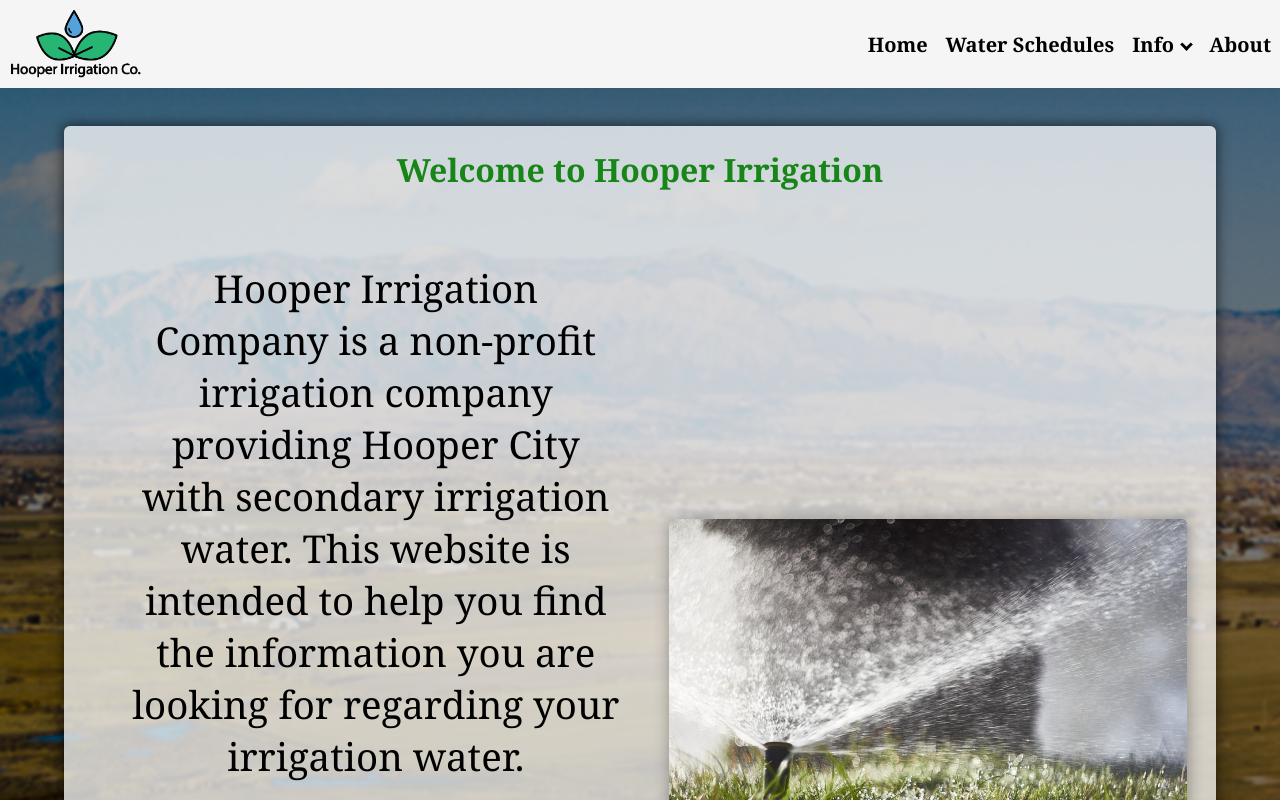
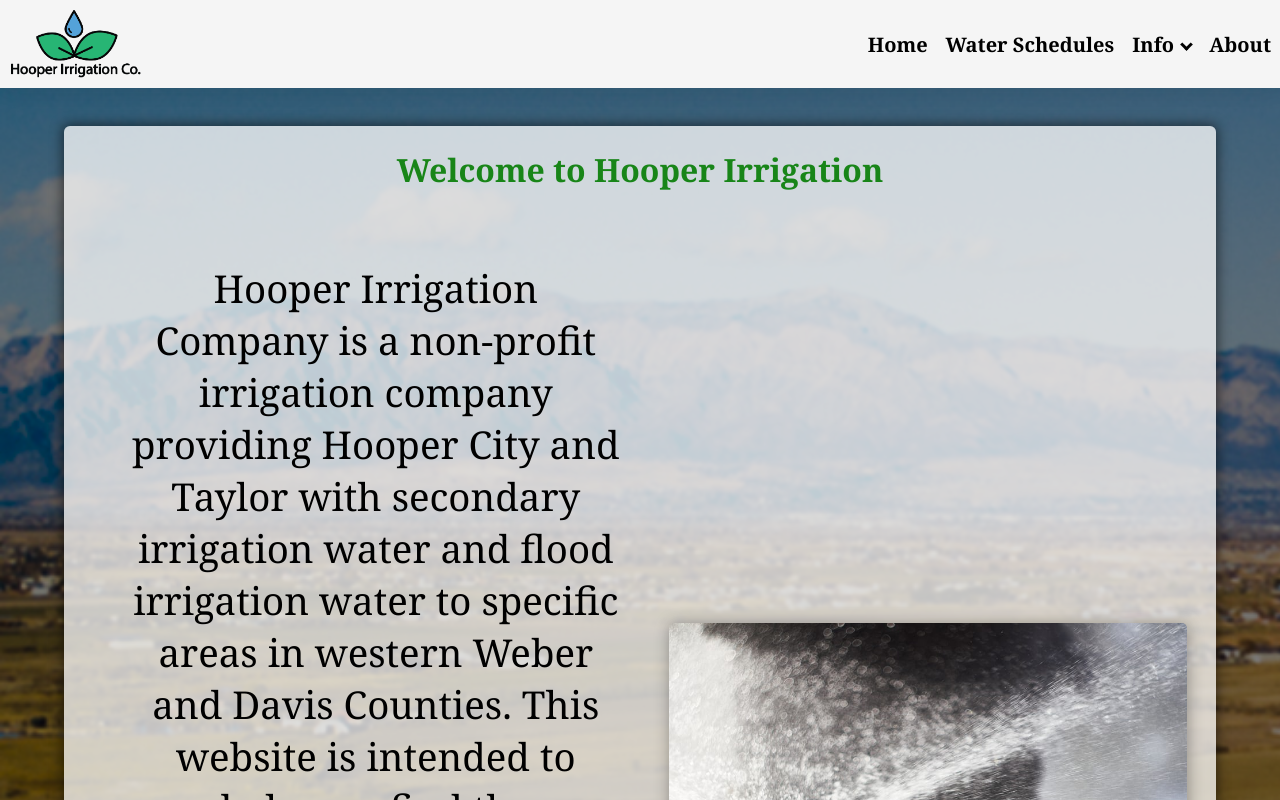
Before and after one commit to hooperirrigation/hooper-irrigation, a React (Create React App) app: page / in a window 1280 px wide. Shown: the top 800 px of the page. Built offline with nearby package versions, Linux system fonts and the light colour scheme.

Commit message:
updated home page introduction

```diff
--- a/src/components/Home/Home.js
+++ b/src/components/Home/Home.js
@@ -10,7 +10,7 @@ function Home() {
                 <div className="content-container">
                     <div className="home-text">
                         <p className='intro'>
-                            Hooper Irrigation Company is a non-profit irrigation company providing Hooper City with secondary irrigation water. This website is intended to help you find the information you are looking for regarding your irrigation water.
+                            Hooper Irrigation Company is a non-profit irrigation company providing Hooper City and Taylor with secondary irrigation water and flood irrigation water to specific areas in western Weber and Davis Counties. This website is intended to help you find the information you are looking for regarding your irrigation water.
                         </p>
                         <div className="contact">
                             <h2 id='contact-us'>
```
